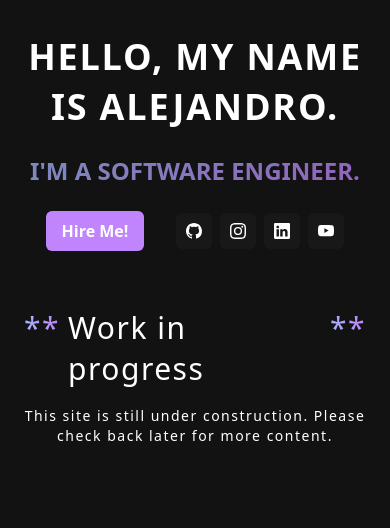
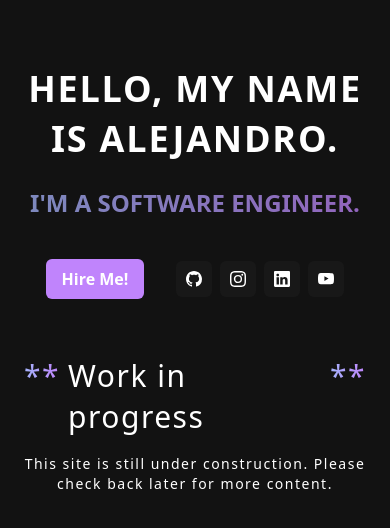
Before and after one commit to Alejandro1709/alejandrolarosa, a Next.js app: page / in a window 390 px wide. Shown: the top 528 px of the page. Built offline with nearby package versions, Linux system fonts and the light colour scheme; what tailwindcss-animated would draw is missing.

Commit message:
Upgrade: npm version and Change: some ui stuff

```diff
--- a/package.json
+++ b/package.json
@@ -1,6 +1,6 @@
 {
   "name": "alejandrolarosa",
-  "version": "0.1.0",
+  "version": "1.1.0",
   "private": true,
   "scripts": {
     "dev": "next dev",
--- a/src/app/components/Hero.tsx
+++ b/src/app/components/Hero.tsx
@@ -63,7 +63,7 @@ function Hero() {
   return (
     <section
       id='hero'
-      className='mt-8 flex flex-col items-center gap-8 lg:mt-28 lg:flex-row lg:gap-20'
+      className='mt-16 flex flex-col items-center gap-8 lg:mt-28 lg:flex-row lg:gap-20'
     >
       <header className='flex flex-col items-center gap-6 text-center font-bold uppercase text-white lg:w-[65%] lg:gap-8 lg:text-left'>
         <h1 className='text-4xl leading-snug tracking-wider sm:text-5xl md:text-6xl'>
@@ -72,7 +72,7 @@ function Hero() {
         <h3 className='animate-pulse bg-gradient-to-r from-indigo-300 to-purple-400 bg-clip-text text-2xl text-transparent sm:text-3xl md:text-4xl lg:self-start lg:text-5xl'>
           I&apos;m a software engineer.
         </h3>
-        <div className='flex flex-shrink-0 flex-row gap-8 lg:mt-4 lg:self-start'>
+        <div className='mt-4 flex flex-shrink-0 flex-row gap-8 lg:self-start'>
           <button className='rounded-md bg-purple-400 px-4 py-2 transition-all hover:bg-indigo-300 active:scale-95'>
             Hire Me!
           </button>
```
